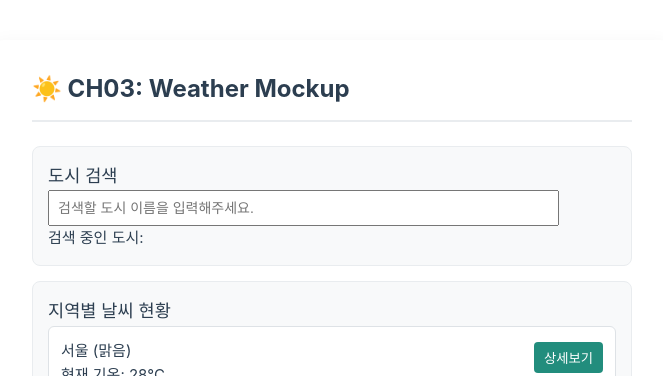
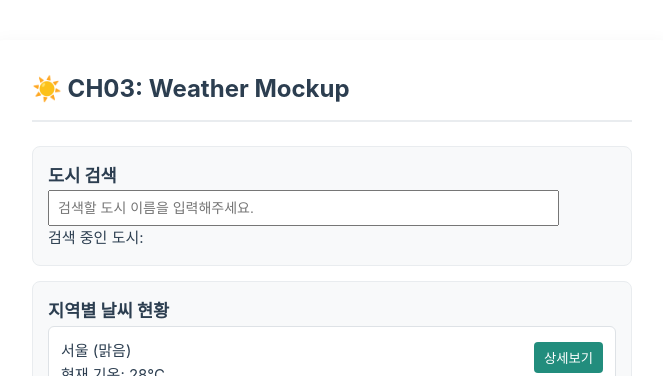
Before and after one commit to dudtlstm/skala-vue, a Vue app: page / in a window 1280 px wide. Shown: the top 376 px of the page, without its empty margins (50-713 px from the left). Built offline with nearby package versions, Linux system fonts and the light colour scheme; a web font is replaced by a local one.

Commit message:
chore: h3 제목 볼드 처리

```diff
--- a/src/assets/handson.css
+++ b/src/assets/handson.css
@@ -90,6 +90,10 @@ h1 {
   margin-bottom: 15px;
   border: 1px solid #e9ecef;
 }
+.search-box h3,
+.list-box h3 {
+  font-weight: 700;
+}
 input {
   padding: 8px;
   width: 90%;
```
